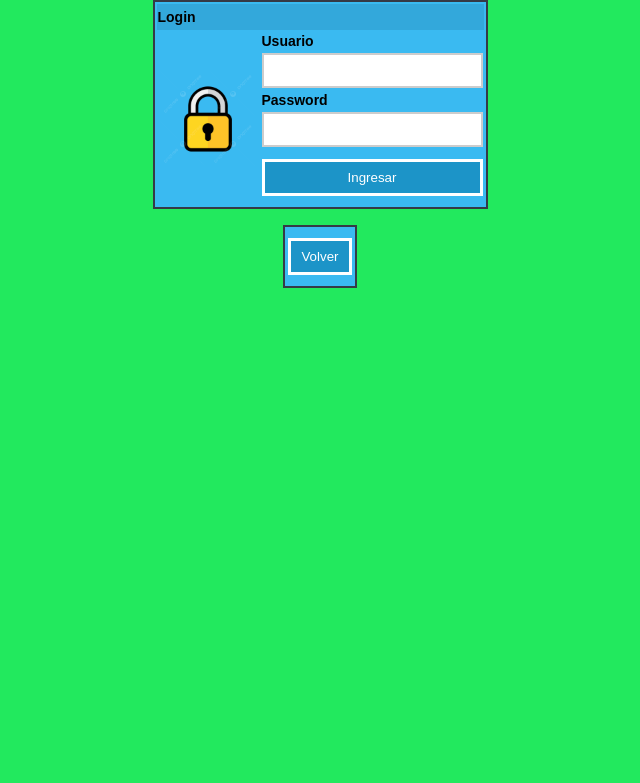
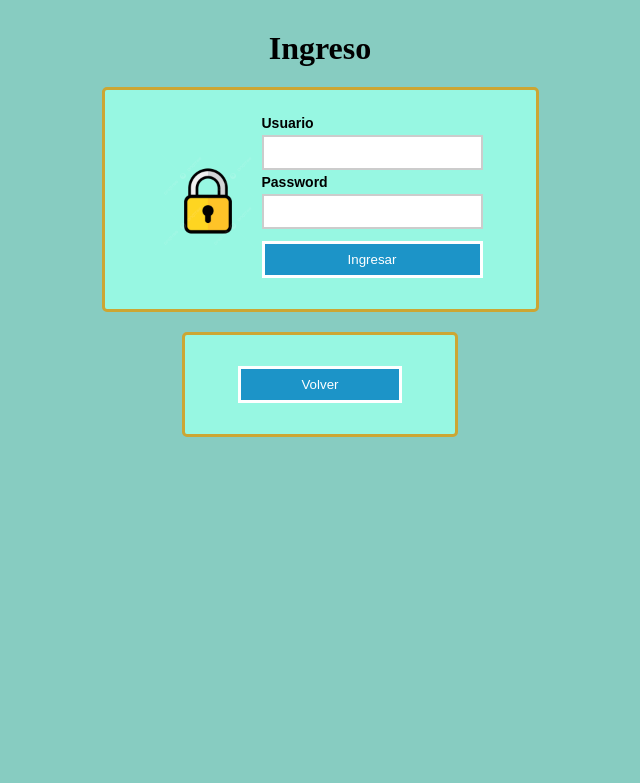
Before and after one commit to GastonEzequ/LDBD, a PHP site: page /login.php in a window 1280 px wide. Shown: the top 783 px of the page, without its empty margins (320-960 px from the left). Run offline with PHP 8.4, Linux system fonts and the light colour scheme.

Commit message:
Add files via upload

```diff
--- /dev/null
+++ b/Estilo.css
@@ -0,0 +1,51 @@
+
+body {
+      background-color: #87ccc1;
+      margin: 0;
+      padding: 0;
+    }
+
+h1 {
+      text-align: center;
+      width: 50%;
+      margin: auto;
+      margin-top: 30px;
+    }
+
+table {
+      border: 3px solid #cca633;
+      padding: 20px 50px;
+      margin-top: 20px;
+      border-radius: 5px;
+      background-color: #97f7e2;
+    }
+        input[type=text], input[type=number], input[type=email], input[type=tel],
+    input[type=password] {
+        width: 100%;
+        padding: 8px 20px;
+        border: 2px solid #ccc;
+        box-sizing: border-box;
+    }
+
+    img {
+        width: 100px;
+        height: 100px;
+    }
+
+    label {
+        font-size: 14px;
+        font-weight: bold;
+        font-family: arial;
+        text-align: center;
+
+    }
+
+    input[type=submit] {
+        background-color: #1C94C8;
+        color: white;
+        padding: 8px 60px;
+        margin: 8px 0px;
+        border: solid;
+        cursor: pointer;
+        width: 100%;
+    }
--- a/actualizar.html
+++ b/actualizar.html
@@ -1,3 +1,7 @@
+<style type="text/css" media="screen">
+    @import 'Estilo.css';
+</style>
+
 <HTML>
 <center>
 
--- a/actualizar.php
+++ b/actualizar.php
@@ -1,3 +1,6 @@
+<style type="text/css" media="screen">
+    @import 'Estilo.css';
+</style>
 
 <!DOCTYPE html>
 <html>
--- a/actualizaruno.html
+++ b/actualizaruno.html
@@ -1,3 +1,6 @@
+<style type="text/css" media="screen">
+    @import 'Estilo.css';
+</style>
 
 <HTML>
     <center>
--- a/actualizaruno.php
+++ b/actualizaruno.php
@@ -1,3 +1,6 @@
+<style type="text/css" media="screen">
+    @import 'Estilo.css';
+</style>
 
 <!DOCTYPE html>
 <html>
--- a/agregar_persona.html
+++ b/agregar_persona.html
@@ -1,3 +1,7 @@
+<style type="text/css" media="screen">
+    @import 'Estilo.css';
+</style>
+
 <HTML>
     <center>
 
--- a/agregar_persona.php
+++ b/agregar_persona.php
@@ -1,3 +1,7 @@
+<style type="text/css" media="screen">
+    @import 'Estilo.css';
+</style>
+
 <html>
 <center>
 <head>
--- a/bienvenida.php
+++ b/bienvenida.php
@@ -1,7 +1,11 @@
+<style type="text/css" media="screen">
+    @import 'Estilo.css';
+</style>
 <HTML>
 <center>
     <body>
-<table>
+        <h1>Menu de usuario</h1>
+    <table>
 
 <?php
 	$dbhost = "localhost";
--- a/eliminar_personas.html
+++ b/eliminar_personas.html
@@ -1,3 +1,7 @@
+<style type="text/css" media="screen">
+    @import 'Estilo.css';
+</style>
+
 <HTML>
 <center>
 
--- a/eliminar_personas.php
+++ b/eliminar_personas.php
@@ -1,3 +1,7 @@
+<style type="text/css" media="screen">
+    @import 'Estilo.css';
+</style>
+
 <!DOCTYPE html>
 <html>
 	<center>
--- a/login.php
+++ b/login.php
@@ -1,42 +1,5 @@
-<style>
-     body {
-      background-color: #22e95e;
-      margin: 0;
-      padding: 0;
-    }
-    table {
-        border: 2px solid #353A46;
-        background-color: #3ABAF1;
-    }
-
-    input[type=text],
-    input[type=password] {
-        width: 100%;
-        padding: 8px 20px;
-        border: 2px solid #ccc;
-        box-sizing: border-box;
-    }
-
-    img {
-        width: 100px;
-        height: 100px;
-    }
-
-    label {
-        font-size: 14px;
-        font-weight: bold;
-        font-family: arial;
-    }
-
-    input[type=submit] {
-        background-color: #1C94C8;
-        color: white;
-        padding: 8px 10px;
-        margin: 8px 0px;
-        border: solid;
-        cursor: pointer;
-        width: 100%;
-    }
+<style type="text/css" media="screen">
+    @import 'Estilo.css';
 </style>
 <html>
 <?php
@@ -47,12 +10,12 @@ session_destroy();
     <form method="post" action="bienvenida.php">
         <table>
             <tr>
-                <td colspan="2" style="background-color:#33A8DB; padding-bottom:5px; padding-top:5px;">
-                    <label>Login</label>
-                </td>
+
+                    <h1>Ingreso</h1>
+
             </tr>
             <tr>
-                <td align="center" rowspan="5"><img src="candado.png" /></td>
+                <td rowspan="5"><img src="candado.png" /></td>
                 <td><label>Usuario</label></td>
             </tr>
             <tr>
--- a/preactualizar.html
+++ b/preactualizar.html
@@ -1,3 +1,7 @@
+<style type="text/css" media="screen">
+    @import 'Estilo.css';
+</style>
+
 <HTML>
 <center>
 
```
Also changed, not shown: Estilo2.css (added, +33 -0 lines), consulta.php (+10 -3 lines), index.html (+2 -34 lines), registro.html (+3 -22 lines), usuarios.php (+7 -1 lines).
